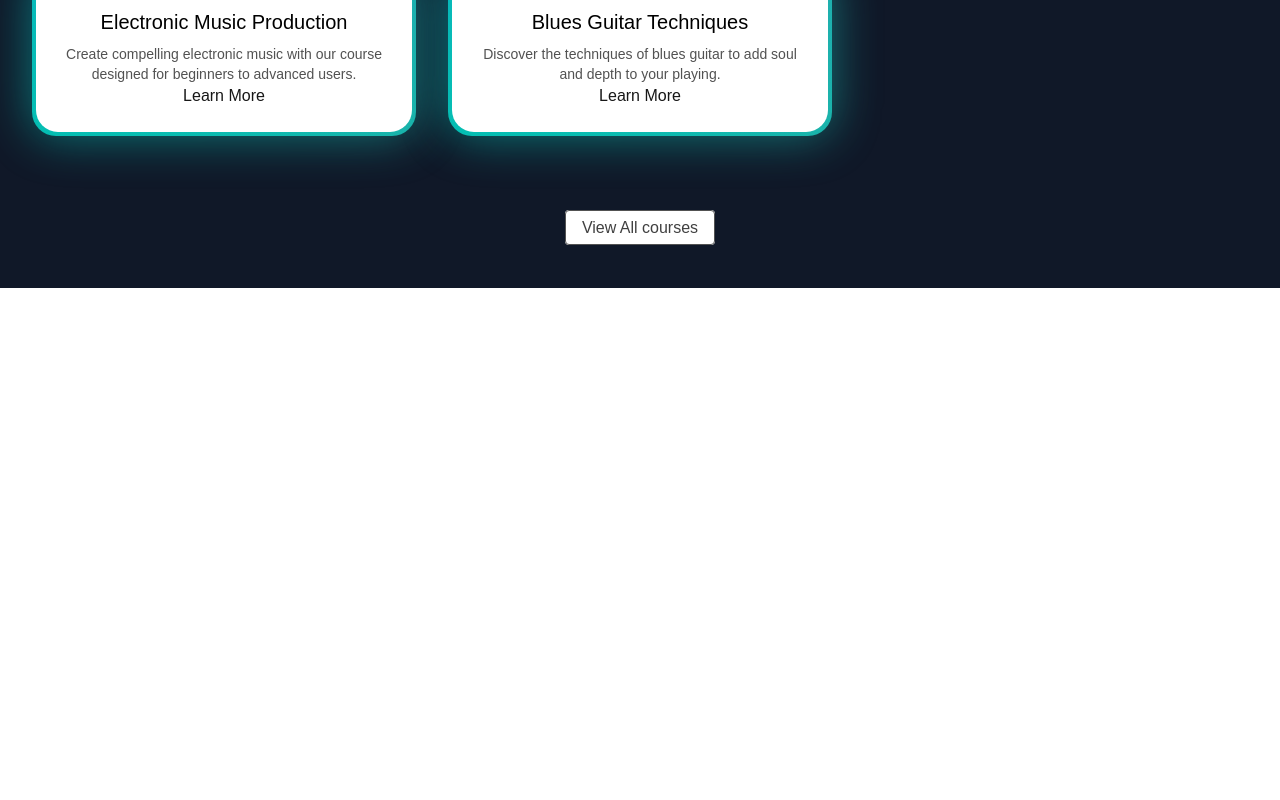
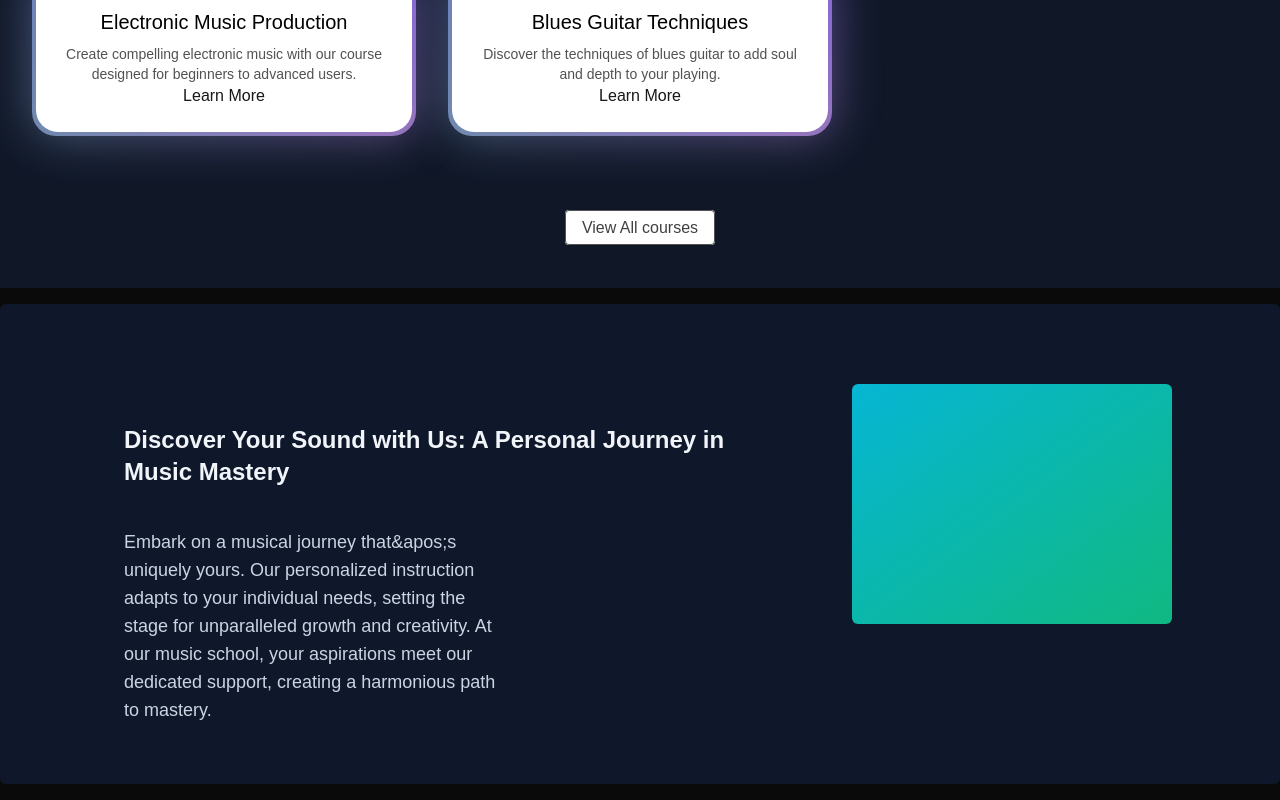
Before and after one commit to bijay91lt/musicnextjs, a Next.js app: page / in a window 1280 px wide. Shown: the part 1052-1852 px from the top of the page. Before the commit the page ends 1340 px from the top, so only its background shows below. Built offline with nearby package versions, Linux system fonts and the light colour scheme.

Commit message:
sticky-scroll

```diff
--- a/app/globals.css
+++ b/app/globals.css
@@ -38,3 +38,14 @@
     transform: translate(-50%, -40%) scale(1);
   }
 }
+
+
+:root {
+  --animate-scroll: scroll var(--animation-duration, 40s) var(--animation-direction, forwards) linear infinite;
+}
+
+@keyframes scroll {
+  to {
+    transform: translate(calc(-50% - 0.5rem));
+  }
+}
--- a/app/page.tsx
+++ b/app/page.tsx
@@ -1,11 +1,13 @@
 import HeroSection from "@/components/HeroSection";
 import FeaturedCourses from "@/components/FeaturedCourses";
+import WhyChooseUs from "@/components/ui/WhyChooseUs";
 
 export default function Home() {
   return (
     <main className="min-h-screen bg-black/96 antialiased bg-grid-white/2">
      <HeroSection />
      <FeaturedCourses />
+     <WhyChooseUs/>
     </main>
   );
 }
--- /dev/null
+++ b/components/ui/WhyChooseUs.tsx
@@ -0,0 +1,38 @@
+"use client";
+import React from "react";
+import { StickyScroll } from "../ui/sticky-scroll-reveal";
+
+
+const musicSchoolContent = [
+    {
+      title: 'Discover Your Sound with Us: A Personal Journey in Music Mastery',
+      description:
+        'Embark on a musical journey that&apos;s uniquely yours. Our personalized instruction adapts to your individual needs, setting the stage for unparalleled growth and creativity. At our music school, your aspirations meet our dedicated support, creating a harmonious path to mastery.',
+    },
+    {
+      title: 'Live Feedback & Engagement',
+      description:
+        'Immerse yourself in an interactive learning experience where feedback is immediate, just like real-time changes in a collaborative project. This approach enhances your understanding and mastery of music concepts and performance techniques.',
+    },
+    {
+      title: 'Cutting-Edge Curriculum',
+      description:
+        'Our curriculum is continuously updated to include the latest music education trends and technologies, ensuring you’re always learning with the most current and effective methods. Say goodbye to outdated materials and welcome an education that evolves with the industry.',
+    },
+    {
+      title: 'Limitless Learning Opportunities',
+      description:
+        'With our expansive resource library and dynamic course offerings, you’ll never find yourself without something new to explore. Our platform provides continuous opportunities for growth, ensuring your musical skills are always advancing.',
+    },
+  ];
+
+
+function WhyChooseUs() {
+  return (
+    <div className="w-full py-4">
+        <StickyScroll content={musicSchoolContent}/>
+    </div>
+  )
+}
+
+export default WhyChooseUs
--- /dev/null
+++ b/components/ui/infinite-moving-cards.tsx
@@ -0,0 +1,111 @@
+"use client";
+import { cn } from "@/utils/utils";
+import React, { useEffect, useState } from "react";
+
+export const InfiniteMovingCards = ({
+  items,
+  direction = "left",
+  speed = "fast",
+  pauseOnHover = true,
+  className,
+}: {
+  items: {
+    quote: string;
+    name: string;
+    title: string;
+  }[];
+  direction?: "left" | "right";
+  speed?: "fast" | "normal" | "slow";
+  pauseOnHover?: boolean;
+  className?: string;
+}) => {
+  const containerRef = React.useRef<HTMLDivElement>(null);
+  const scrollerRef = React.useRef<HTMLUListElement>(null);
+
+  const [start] = useState(true);
+  const duplicatedRef = React.useRef(false);
+
+  useEffect(() => {
+    if (containerRef.current && scrollerRef.current && !duplicatedRef.current) {
+      const scrollerContent = Array.from(scrollerRef.current.children);
+
+      scrollerContent.forEach((item) => {
+        const duplicatedItem = item.cloneNode(true);
+        if (scrollerRef.current) {
+          scrollerRef.current.appendChild(duplicatedItem);
+        }
+      });
+
+      duplicatedRef.current = true;
+    }
+
+    if (containerRef.current) {
+      if (direction === "left") {
+        containerRef.current.style.setProperty(
+          "--animation-direction",
+          "forwards",
+        );
+      } else {
+        containerRef.current.style.setProperty(
+          "--animation-direction",
+          "reverse",
+        );
+      }
+
+      if (speed === "fast") {
+        containerRef.current.style.setProperty("--animation-duration", "20s");
+      } else if (speed === "normal") {
+        containerRef.current.style.setProperty("--animation-duration", "40s");
+      } else {
+        containerRef.current.style.setProperty("--animation-duration", "80s");
+      }
+    }
+  }, [direction, speed]);
+
+
+  return (
+    <div
+      ref={containerRef}
+      className={cn(
+        "scroller relative z-20 max-w-7xl overflow-hidden [linear-gradient(to_right,transparent,white_20%,white_80%,transparent)]",
+        className,
+      )}
+    >
+      <ul
+        ref={scrollerRef}
+        className={cn(
+          "flex w-max min-w-full shrink-0 flex-nowrap gap-4 py-4",
+          start && "animate-scroll",
+          pauseOnHover && "hover:[animation-play-state:paused]",
+        )}
+      >
+        {items.map((item) => (
+          <li
+            className="relative w-[350px] max-w-full shrink-0 rounded-2xl border border-b-0 border-zinc-200 bg-[linear-gradient(180deg,#fafafa,#f5f5f5)] px-8 py-6 md:w-[450px] dark:border-zinc-700 dark:bg-[linear-gradient(180deg,#27272a,#18181b)]"
+            key={item.name}
+          >
+            <blockquote>
+              <div
+                aria-hidden="true"
+                className="user-select-none pointer-events-none absolute -top-0.5 -left-0.5 -z-1 h-[calc(100%+4px)] w-[calc(100%+4px)]"
+              ></div>
+              <span className="relative z-20 text-sm leading-[1.6] font-normal text-neutral-800 dark:text-gray-100">
+                {item.quote}
+              </span>
+              <div className="relative z-20 mt-6 flex flex-row items-center">
+                <span className="flex flex-col gap-1">
+                  <span className="text-sm leading-[1.6] font-normal text-neutral-500 dark:text-gray-400">
+                    {item.name}
+                  </span>
+                  <span className="text-sm leading-[1.6] font-normal text-neutral-500 dark:text-gray-400">
+                    {item.title}
+                  </span>
+                </span>
+              </div>
+            </blockquote>
+          </li>
+        ))}
+      </ul>
+    </div>
+  );
+};
--- /dev/null
+++ b/components/ui/sticky-scroll-reveal.css
@@ -0,0 +1,11 @@
+.gradient-1 {
+  background: linear-gradient(to bottom right, #06b6d4, #10b981);
+}
+
+.gradient-2 {
+  background: linear-gradient(to bottom right, #ec4899, #6366f1);
+}
+
+.gradient-3 {
+  background: linear-gradient(to bottom right, #f97316, #eab308);
+}
--- /dev/null
+++ b/components/ui/sticky-scroll-reveal.tsx
@@ -0,0 +1,100 @@
+"use client";
+import React, { useRef } from "react";
+import { useMotionValueEvent, useScroll } from "motion/react";
+import { motion } from "motion/react";
+import { cn } from "@/utils/utils";
+import "./sticky-scroll-reveal.css";
+
+export const StickyScroll = ({
+  content,
+  contentClassName,
+}: {
+  content: {
+    title: string;
+    description: string;
+    content?: React.ReactNode;
+  }[];
+  contentClassName?: string;
+}) => {
+  const [activeCard, setActiveCard] = React.useState(0);
+  const ref = useRef<HTMLDivElement>(null);
+  const { scrollYProgress } = useScroll({
+    // uncomment line 22 and comment line 23 if you DONT want the overflow container and want to have it change on the entire page scroll
+    // target: ref
+    container: ref,
+    offset: ["start start", "end start"],
+  });
+  const cardLength = content.length;
+
+  useMotionValueEvent(scrollYProgress, "change", (latest) => {
+    const cardsBreakpoints = content.map((_, index) => index / cardLength);
+    const closestBreakpointIndex = cardsBreakpoints.reduce(
+      (acc, breakpoint, index) => {
+        const distance = Math.abs(latest - breakpoint);
+        if (distance < Math.abs(latest - cardsBreakpoints[acc])) {
+          return index;
+        }
+        return acc;
+      },
+      0,
+    );
+    setActiveCard(closestBreakpointIndex);
+  });
+
+  const backgroundColors = [
+    "#0f172a", // slate-900
+    "#000000", // black
+    "#171717", // neutral-900
+  ];
+
+  return (
+    <motion.div
+      animate={{
+        backgroundColor: backgroundColors[activeCard % backgroundColors.length],
+      }}
+      className="relative flex h-120 justify-center space-x-10 overflow-y-auto rounded-md p-10"
+      ref={ref}
+    >
+      <div className="div relative flex items-start px-4">
+        <div className="max-w-2xl">
+          {content.map((item, index) => (
+            <div key={item.title + index} className="my-20">
+              <motion.h2
+                initial={{
+                  opacity: 0,
+                }}
+                animate={{
+                  opacity: activeCard === index ? 1 : 0.3,
+                }}
+                className="text-2xl font-bold text-slate-100"
+              >
+                {item.title}
+              </motion.h2>
+              <motion.p
+                initial={{
+                  opacity: 0,
+                }}
+                animate={{
+                  opacity: activeCard === index ? 1 : 0.3,
+                }}
+                className="text-lg mt-10 max-w-sm text-slate-300"
+              >
+                {item.description}
+              </motion.p>
+            </div>
+          ))}
+          <div className="h-40" />
+        </div>
+      </div>
+      <div
+        className={cn(
+          "sticky top-10 hidden h-60 w-80 overflow-hidden rounded-md bg-white lg:block",
+          `gradient-${(activeCard % 3) + 1}`,
+          contentClassName,
+        )}
+      >
+        {content[activeCard].content ?? null}
+      </div>
+    </motion.div>
+  );
+};
```
